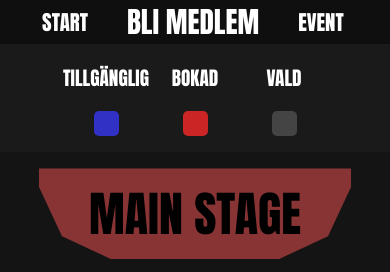
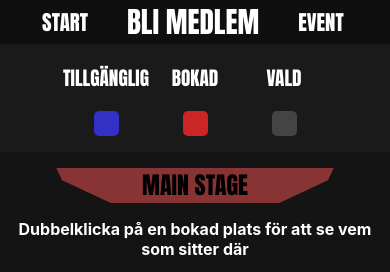
Before and after one commit to AlbinStegler/exjobb-frontend, a React app in the folder egaming/: page /book in a window 390 px wide. Shown: the top 272 px of the page. Built offline with nearby package versions, Linux system fonts and the light colour scheme; some packages are replaced by stand-ins of ours; no server answers.

Commit message:
added info to book

```diff
--- a/egaming/src/components/create/colorExplanaition/colorExplanaition.js
+++ b/egaming/src/components/create/colorExplanaition/colorExplanaition.js
@@ -4,6 +4,7 @@ import style from "./colorExplanation.module.css";
 const ColorExplanation = () => {
 
     return (
+        <>
         <div className={style.container}>
 
             <div className={style.color}>
@@ -18,8 +19,8 @@ const ColorExplanation = () => {
                 <p>VALD</p>
                 <div className={`${style.colorBox} ${style.backgroundGray}`} id="selected"></div>
             </div>
-
         </div>
+        </>
     )
 }
 
--- a/egaming/src/components/create/stage/stage.js
+++ b/egaming/src/components/create/stage/stage.js
@@ -3,9 +3,12 @@ import style from './stage.module.css'
 
 const stage = () => {
     return (
+        <>
         <div className={style.stage}>
             <h1>MAIN STAGE</h1>
         </div>
+        <p className={style.info}>Dubbelklicka på en bokad plats för att se vem som sitter där</p>
+        </>
     );
 };
 
--- a/egaming/src/components/create/stage/stage.module.css
+++ b/egaming/src/components/create/stage/stage.module.css
@@ -17,3 +17,20 @@
     font-size: 3em;
     margin: 0;
 }
+
+.info {
+    font-size: 1.2em;
+    font-weight: bold;
+}
+
+@media screen and (max-width: 600px) {
+
+    .info {
+        font-size: 1em;
+        margin: 1em;
+        text-align: center;
+    }
+    .stage {
+        font-size: 0.5em;
+    }
+}
```
